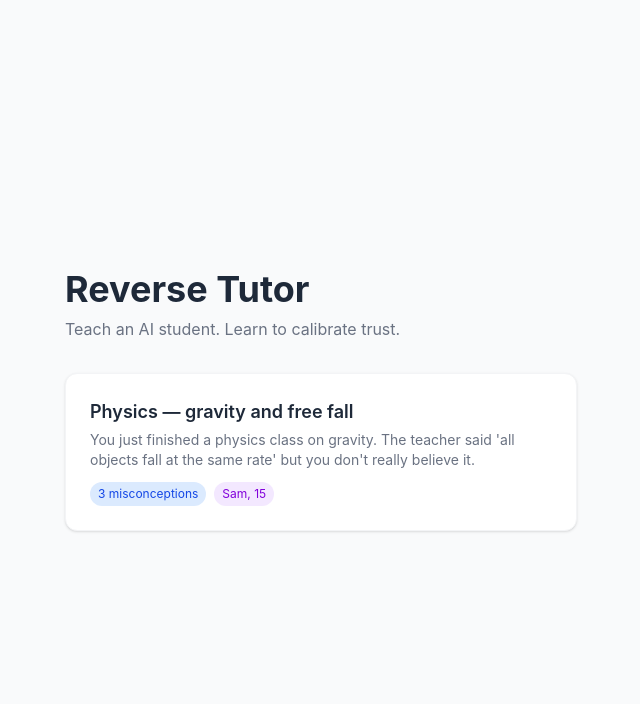
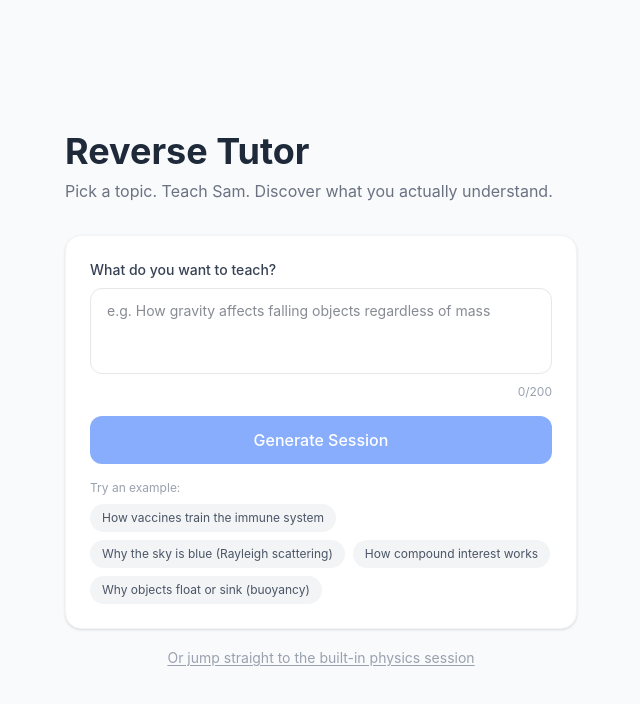
Before and after one commit to akshat-shu/metacognition-learning-app, a Next.js app: page / in a window 1280 px wide. Shown: the top 704 px of the page, without its empty margins (319-959 px from the left). Built offline with nearby package versions, Linux system fonts and the light colour scheme.

Commit message:
Work on initial page to provide topic

```diff
--- /dev/null
+++ b/app/api/brief/generate/route.ts
@@ -0,0 +1,31 @@
+import { NextRequest, NextResponse } from 'next/server';
+import { callJSONValidated } from '@/lib/openrouter';
+import { BriefGenerationSchema } from '@/lib/schemas';
+import { buildBriefGenPrompt } from '@/lib/prompts/briefGen';
+import { registerBrief } from '@/lib/briefs';
+import type { Brief } from '@/lib/types';
+
+function generateBriefId(): string {
+  return `brief_${Date.now()}_${Math.random().toString(36).slice(2, 8)}`;
+}
+
+export async function POST(req: NextRequest) {
+  try {
+    const { topic } = await req.json();
+    if (!topic || typeof topic !== 'string' || topic.trim().length === 0) {
+      return NextResponse.json({ error: 'topic is required' }, { status: 400 });
+    }
+
+    const trimmedTopic = topic.trim().slice(0, 200);
+    const messages = [{ role: 'user' as const, content: buildBriefGenPrompt(trimmedTopic) }];
+    const generated = await callJSONValidated(messages, 'judge', BriefGenerationSchema, 2, 3000);
+
+    const brief: Brief = { ...generated, id: generateBriefId() };
+    registerBrief(brief);
+
+    return NextResponse.json({ briefId: brief.id });
+  } catch (error) {
+    console.error('Brief generation error:', error);
+    return NextResponse.json({ error: 'Failed to generate brief' }, { status: 500 });
+  }
+}
--- a/app/page.tsx
+++ b/app/page.tsx
@@ -1,35 +1,121 @@
+'use client';
+
+import { useState, useEffect } from 'react';
+import { useRouter } from 'next/navigation';
 import Link from 'next/link';
-import { getAllBriefs } from '@/lib/briefs';
+
+const EXAMPLES = [
+  'How vaccines train the immune system',
+  'Why the sky is blue (Rayleigh scattering)',
+  'How compound interest works',
+  'Why objects float or sink (buoyancy)',
+];
 
 export default function Home() {
-  const briefs = getAllBriefs();
+  const router = useRouter();
+  const [mounted, setMounted] = useState(false);
+  const [topic, setTopic] = useState('');
+  const [loading, setLoading] = useState(false);
+  const [error, setError] = useState('');
+
+  useEffect(() => { setMounted(true); }, []);
+
+  const handleGenerate = async () => {
+    const trimmed = topic.trim();
+    if (!trimmed || loading) return;
+    setLoading(true);
+    setError('');
+    try {
+      const res = await fetch('/api/brief/generate', {
+        method: 'POST',
+        headers: { 'Content-Type': 'application/json' },
+        body: JSON.stringify({ topic: trimmed }),
+      });
+      const data = await res.json();
+      if (!res.ok) throw new Error(data.error || 'Generation failed');
+      router.push(`/preteach/${data.briefId}`);
+    } catch (e: any) {
+      setError(e.message || 'Something went wrong. Try again.');
+      setLoading(false);
+    }
+  };
 
   return (
-    <main className="min-h-screen flex items-center justify-center p-6">
+    <main className="min-h-screen flex items-center justify-center p-6 bg-gray-50">
       <div className="max-w-lg w-full">
         <h1 className="text-4xl font-bold text-gray-800 mb-2">Reverse Tutor</h1>
         <p className="text-gray-500 mb-8">
-          Teach an AI student. Learn to calibrate trust.
+          Pick a topic. Teach Sam. Discover what you actually understand.
         </p>
-        <div className="space-y-4">
-          {briefs.map(brief => (
-            <Link
-              key={brief.id}
-              href={`/preteach/${brief.id}`}
-              className="block bg-white rounded-xl p-6 shadow-sm border border-gray-100 hover:shadow-md hover:border-blue-200 transition-all"
-            >
-              <h2 className="text-lg font-semibold text-gray-800">{brief.subject}</h2>
-              <p className="text-sm text-gray-500 mt-1">{brief.scenario}</p>
-              <div className="flex items-center gap-2 mt-3">
-                <span className="text-xs bg-blue-100 text-blue-700 px-2 py-1 rounded-full">
-                  {brief.misconceptions.length} misconceptions
-                </span>
-                <span className="text-xs bg-purple-100 text-purple-700 px-2 py-1 rounded-full">
-                  {brief.persona.name}, {brief.persona.age}
-                </span>
-              </div>
-            </Link>
-          ))}
+
+        <div className="bg-white rounded-2xl shadow-sm border border-gray-100 p-6 space-y-4">
+          <div>
+            <label className="block text-sm font-medium text-gray-700 mb-2">
+              What do you want to teach?
+            </label>
+            <textarea
+              value={topic}
+              onChange={e => setTopic(e.target.value)}
+              onKeyDown={e => {
+                if (e.key === 'Enter' && !e.shiftKey) {
+                  e.preventDefault();
+                  handleGenerate();
+                }
+              }}
+              placeholder="e.g. How gravity affects falling objects regardless of mass"
+              rows={3}
+              maxLength={200}
+              disabled={mounted && loading}
+              className="w-full px-4 py-3 border border-gray-200 rounded-xl text-sm resize-none focus:outline-none focus:ring-2 focus:ring-blue-500 focus:border-transparent disabled:opacity-50 disabled:bg-gray-50"
+            />
+            <p className="text-xs text-gray-400 mt-1 text-right">{mounted ? topic.length : 0}/200</p>
+          </div>
+
+          {error && (
+            <p className="text-sm text-red-600 bg-red-50 border border-red-200 rounded-lg px-3 py-2">
+              {error}
+            </p>
+          )}
+
+          <button
+            onClick={handleGenerate}
+            disabled={!mounted || !topic.trim() || loading}
+            className="w-full py-3 bg-blue-600 text-white rounded-xl font-medium hover:bg-blue-700 transition-colors disabled:opacity-50 disabled:cursor-not-allowed flex items-center justify-center gap-2"
+          >
+            {loading ? (
+              <>
+                <span className="w-4 h-4 border-2 border-white border-t-transparent rounded-full animate-spin" />
+                Building session...
+              </>
+            ) : (
+              'Generate Session'
+            )}
+          </button>
+
+          <div>
+            <p className="text-xs text-gray-400 mb-2">Try an example:</p>
+            <div className="flex flex-wrap gap-2">
+              {EXAMPLES.map(ex => (
+                <button
+                  key={ex}
+                  onClick={() => setTopic(ex)}
+                  disabled={mounted && loading}
+                  className="text-xs px-3 py-1.5 bg-gray-100 text-gray-600 rounded-full hover:bg-gray-200 transition-colors disabled:opacity-50"
+                >
+                  {ex}
+                </button>
+              ))}
+            </div>
+          </div>
+        </div>
+
+        <div className="mt-4 text-center">
+          <Link
+            href="/preteach/physics-freefall-1"
+            className="text-sm text-gray-400 hover:text-gray-600 underline underline-offset-2"
+          >
+            Or jump straight to the built-in physics session
+          </Link>
         </div>
       </div>
     </main>
--- a/lib/briefs/index.ts
+++ b/lib/briefs/index.ts
@@ -1,14 +1,16 @@
 import { Brief } from '../types';
 import { sampleBrief } from './sample-physics';
 
-const briefs: Record<string, Brief> = {
-  [sampleBrief.id]: sampleBrief,
-};
+const briefs = new Map<string, Brief>([[sampleBrief.id, sampleBrief]]);
 
 export function getBrief(id: string): Brief | undefined {
-  return briefs[id];
+  return briefs.get(id);
 }
 
 export function getAllBriefs(): Brief[] {
-  return Object.values(briefs);
+  return Array.from(briefs.values());
 }
+
+export function registerBrief(brief: Brief): void {
+  briefs.set(brief.id, brief);
+}
--- a/lib/openrouter.ts
+++ b/lib/openrouter.ts
@@ -29,9 +29,11 @@ function sleep(ms: number): Promise<void> {
 export async function callLLM(
   messages: Message[],
   role: 'student' | 'judge',
+  maxTokens?: number,
 ): Promise<string> {
   const models = getModels(role);
   const maxRetries = models.length * 2; // Each model gets 2 chances
+  const tokenLimit = maxTokens ?? (role === 'student' ? 500 : 1000);
 
   for (let attempt = 0; attempt < maxRetries; attempt++) {
     // Cycle through models on retries
@@ -44,7 +46,7 @@ export async function callLLM(
         model,
         messages,
         temperature: role === 'student' ? 0.8 : 0.3,
-        max_tokens: role === 'student' ? 500 : 1000,
+        max_tokens: tokenLimit,
       }),
     });
 
@@ -88,9 +90,10 @@ export async function callJSONValidated<T>(
   role: 'student' | 'judge',
   schema: z.ZodSchema<T>,
   maxRetries = 2,
+  maxTokens?: number,
 ): Promise<T> {
   for (let attempt = 0; attempt <= maxRetries; attempt++) {
-    const raw = await callLLM(messages, role);
+    const raw = await callLLM(messages, role, maxTokens);
     // Try to extract JSON from the response
     const jsonMatch = raw.match(/\{[\s\S]*\}/);
     if (jsonMatch) {
--- /dev/null
+++ b/lib/prompts/briefGen.ts
@@ -0,0 +1,56 @@
+export function buildBriefGenPrompt(topic: string): string {
+  return `You are designing a "Reverse Tutor" learning session. A human learner will try to teach an AI student (Sam) about a topic. Your job: given a topic, produce a full session brief as JSON.
+
+Topic: ${topic}
+
+Generate the following JSON object exactly:
+
+{
+  "subject": "precise label, e.g. 'Chemistry — Le Chatelier\\'s principle'",
+  "scenario": "1-2 sentences written from Sam's perspective: what just happened in class and why Sam is confused or skeptical",
+  "persona": {
+    "name": "Sam",
+    "age": 15,
+    "vibe": "brief personality description in 8-12 words, e.g. 'eager but overconfident, jumps to conclusions, casual tone'"
+  },
+  "misconceptions": [
+    {
+      "id": "kebab-case-id",
+      "belief": "exact wrong belief as a sentence Sam would say, e.g. 'Heavier things always fall faster because gravity pulls them more.'",
+      "depth": 3,
+      "surface_when": "short phrase: when this belief surfaces, e.g. 'comparing objects of different masses'",
+      "can_probe": false
+    }
+  ],
+  "probe_claims": [
+    {
+      "id": "kebab-case-id",
+      "claim": "subtle factual error Sam would slip in while otherwise reasoning correctly",
+      "truth": "correct answer in 1-2 sentences",
+      "context_hint": "when Sam would use this claim",
+      "difficulty": "easy"
+    }
+  ],
+  "trap_claims": [
+    {
+      "id": "kebab-case-id",
+      "claim": "confidently wrong claim Sam asserts",
+      "truth": "correct answer in 1-2 sentences",
+      "context_hint": "when Sam would use this"
+    }
+  ],
+  "honest_topics": ["subtopic Sam actually understands correctly (unrelated to misconceptions)", "..."],
+  "objectives": ["thing 1 the learner should help Sam understand", "thing 2", "thing 3"],
+  "preteach_focus": "one sentence: the correct mental model concept the learner themselves needs to understand before they can help Sam"
+}
+
+Rules:
+- Include 2-3 misconceptions. Make them feel authentic — things real students genuinely believe.
+- Include 2 probe_claims (subtle errors) and 2 trap_claims (confident wrong assertions).
+- Include 3-4 honest_topics — subtopics Sam handles correctly, so Sam doesn't seem always wrong.
+- depth is an integer 1-5: 1 = surface confusion, 5 = deeply entrenched belief.
+- Keep all string values concise (no bullet lists, no markdown inside values).
+- All id fields must be unique kebab-case strings.
+
+Respond with ONLY the JSON object. No explanation, no markdown fences, no indentation (output compact JSON on one line to save tokens).`;
+}
```
Also changed, not shown: lib/schemas.ts (+40 -5 lines), 2 other files (tests, documents, lock files or other folders).
